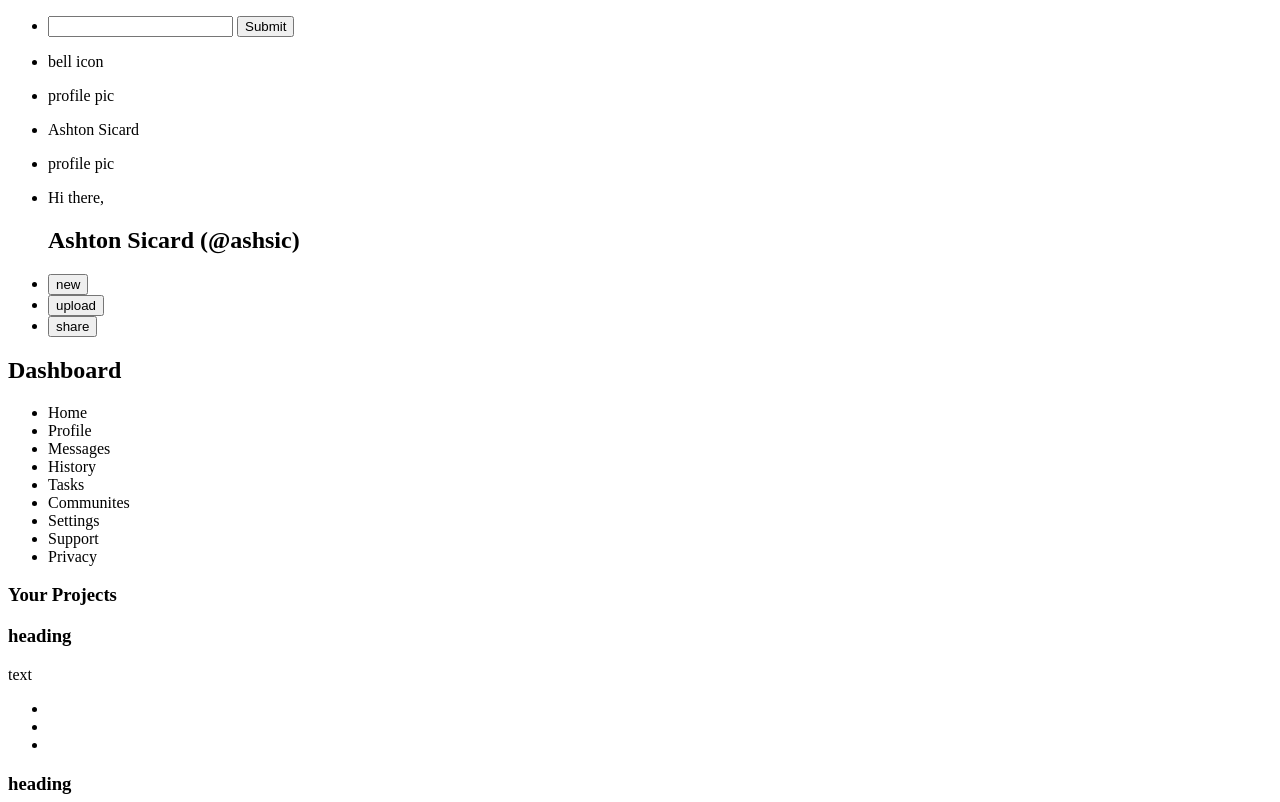
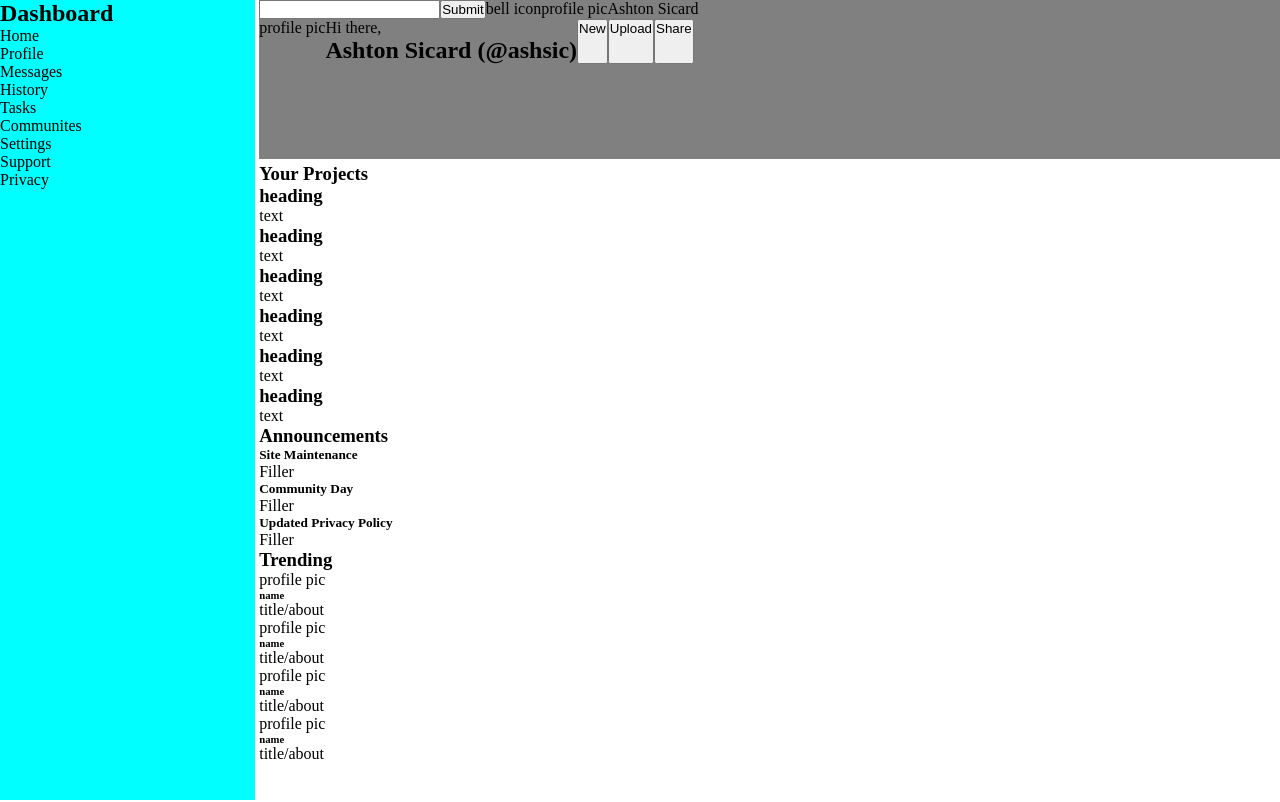
Before and after one commit to ashsic/odin-admin-dashboard, a plain HTML site: page index.html in a window 1280 px wide. Shown: the top 802 px of the page. Drawn offline with Linux system fonts and the light colour scheme.

Commit message:
HTML edits and CSS positioning updates

```diff
--- a/index.html
+++ b/index.html
@@ -4,11 +4,32 @@
     <meta charset="UTF-8">
     <meta name="viewport" content="width=device-width, initial-scale=1.0">
     <title>RUZE - Dashboard</title>
+    <link rel="stylesheet" href="style.css">
 </head>
 <body>
     <div class="container">
 
-        <header>
+        <aside class="sidebar">
+            <h1>Dashboard</h1>
+            <nav>
+                <ul>
+                    <li>Home</li>
+                    <li>Profile</li>
+                    <li>Messages</li>
+                    <li>History</li>
+                    <li>Tasks</li>
+                    <li>Communites</li>
+                </ul>
+                <ul>
+                    <li>Settings</li>
+                    <li>Support</li>
+                    <li>Privacy</li>
+                </ul>
+            </nav>
+        </aside>
+
+
+        <header class="header">
             <div class="search-and-profile">
                 <ul>
                     <li>
@@ -34,39 +55,22 @@
                     <li>
                         <p>profile pic</p>
                     </li>
-                    <li>
+                    <li class="greeting">
                         <p>Hi there,</p>
                         <h2>Ashton Sicard (@ashsic)</h2>
                     </li>
                     <li>
-                        <button>new</button>
+                        <button>New</button>
                     </li>
                     <li>
-                        <button>upload</button>
+                        <button>Upload</button>
                     </li>
                     <li>
-                        <button>share</button>
+                        <button>Share</button>
                     </li>
                 </ul>
             </div>
         </header>
-
-        <aside>
-            <h1>Dashboard</h1>
-            <nav>
-                <ul>
-                    <li>Home</li>
-                    <li>Profile</li>
-                    <li>Messages</li>
-                    <li>History</li>
-                    <li>Tasks</li>
-                    <li>Communites</li>
-                    <li>Settings</li>
-                    <li>Support</li>
-                    <li>Privacy</li>
-                </ul>
-            </nav>
-        </aside>
 
 
         <main>
--- a/style.css
+++ b/style.css
@@ -4,17 +4,50 @@
     margin: 0px;
 }
 
+.container {
+    display: grid;
+    gap: 4px;
+    grid-template-columns: 1fr 4fr;
+    grid-template-rows: 1fr 4fr;
+    min-height:100vh;
+
+}
 
 /* ============== Font Styles ============== */
+li {
+    list-style-type: none;
+}
 
 
+/* ============== Header Styles ============ */
 
-/* ============== Header Styles ============== */
+.header {
+    grid-row: 1/2;
+    background-color: grey;
+}
+
+.search-and-profile *{
+    display: flex;
+    flex-direction: row;
+}
+
+.banner * {
+    display: flex;
+    flex-direction: row;
+}
+
+.banner .greeting {
+    display: flex;
+    flex-direction: column;
+}
 
 
+/* ============== Sidebar Styles =========== */
 
-/* ============== Sidebar Styles ============== */
-
+.sidebar {
+    background-color: aqua;
+    grid-row: 1/3;
+}
 
 
 /* ============== Main Styles ============== */
```
